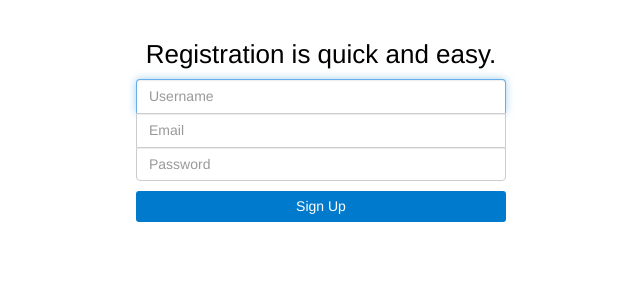
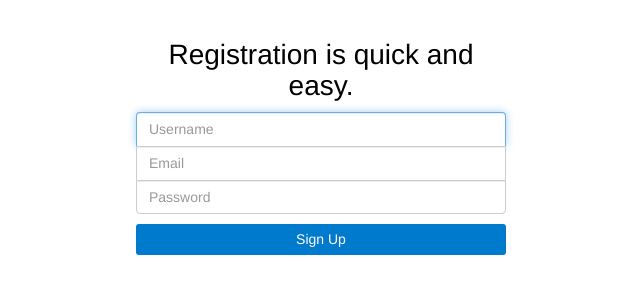
Before and after one commit to jscarty/Devhaven.io, a Django app: page /register/ in a window 1280 px wide. Shown: the part 50-350 px from the top of the page, without its empty margins (319-959 px from the left). Run offline with Django 3.2, Linux system fonts and the light colour scheme; some libraries are stand-ins or nearby versions.

Commit message:
Changed font size of <h1> tag

```diff
--- a/webapp/static/webapp/main.css
+++ b/webapp/static/webapp/main.css
@@ -14,7 +14,7 @@ hr {
 }
 h1 {
     font-weight: normal;
-    font-size: 26px;
+    font-size: 28px;
 }
 .blue {
     font-weight: bold;
```
